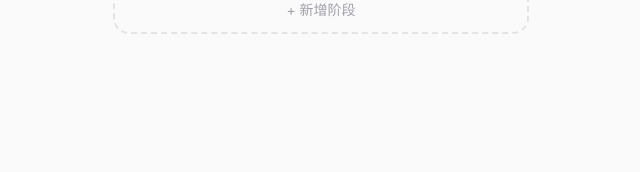
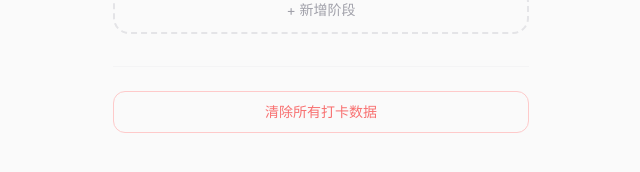
Before and after one commit to Jason5604/gaokao550-daily, a React (Vite) app: page /#/edit in a window 1280 px wide. Shown: the part 428-600 px from the top of the page, without its empty margins (319-959 px from the left). Built offline with nearby package versions, Linux system fonts and the light colour scheme.

Commit message:
Add reset data button in edit page

```diff
--- a/src/pages/EditPage.tsx
+++ b/src/pages/EditPage.tsx
@@ -90,8 +90,15 @@ function PhaseEditor({ phase }: { phase: Phase }) {
 
 export default function EditPage() {
   const navigate = useNavigate();
-  const { data, addPhase } = useApp();
+  const { data, addPhase, refresh } = useApp();
   const [showAdd, setShowAdd] = useState(false);
+  const [confirmReset, setConfirmReset] = useState(false);
+
+  function handleReset() {
+    localStorage.removeItem('gaokao550');
+    refresh();
+    setConfirmReset(false);
+  }
   const [newName, setNewName] = useState('');
   const [newStart, setNewStart] = useState('');
   const [newEnd, setNewEnd] = useState('');
@@ -165,6 +172,19 @@ export default function EditPage() {
         </div>
       )}
       <button onClick={() => setShowAdd(true)} className="mt-3 w-full py-3 text-sm rounded-2xl border-2 border-dashed border-zinc-200 dark:border-zinc-700 text-zinc-400 dark:text-zinc-500 hover:border-zinc-400 dark:hover:border-zinc-500 transition-colors">+ 新增阶段</button>
+
+      <div className="mt-8 pt-6 border-t border-zinc-100 dark:border-zinc-800">
+        {confirmReset ? (
+          <div className="flex gap-2">
+            <button onClick={handleReset} className="flex-1 py-2.5 text-sm rounded-xl bg-red-500 text-white hover:bg-red-600 transition-colors">确认清除</button>
+            <button onClick={() => setConfirmReset(false)} className="flex-1 py-2.5 text-sm rounded-xl border border-zinc-200 dark:border-zinc-700 text-zinc-600 dark:text-zinc-400 hover:bg-zinc-50 dark:hover:bg-zinc-800 transition-colors">取消</button>
+          </div>
+        ) : (
+          <button onClick={() => setConfirmReset(true)} className="w-full py-2.5 text-sm rounded-xl border border-red-200 dark:border-red-900 text-red-400 hover:bg-red-50 dark:hover:bg-red-950 transition-colors">
+            清除所有打卡数据
+          </button>
+        )}
+      </div>
     </div>
   );
 }
```
